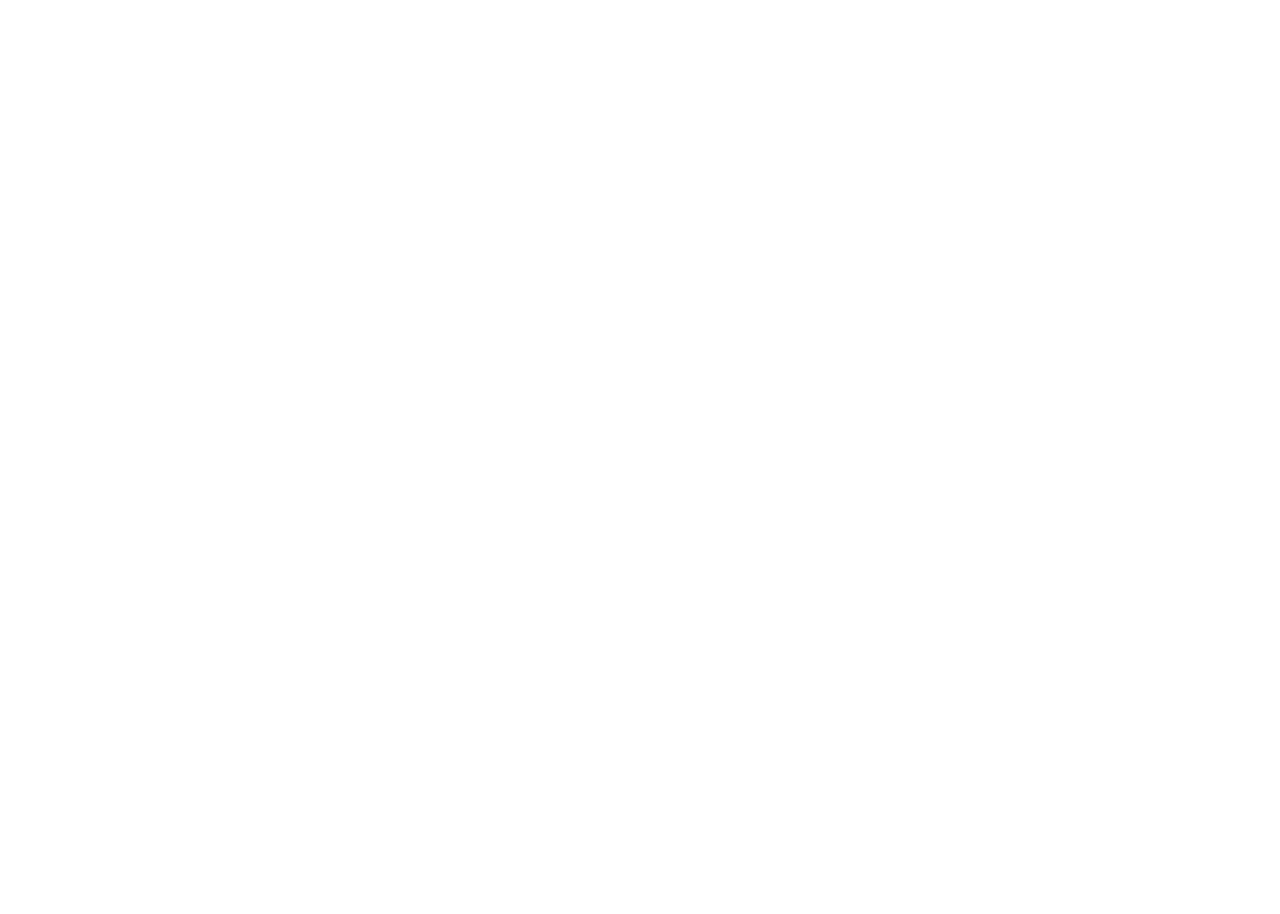
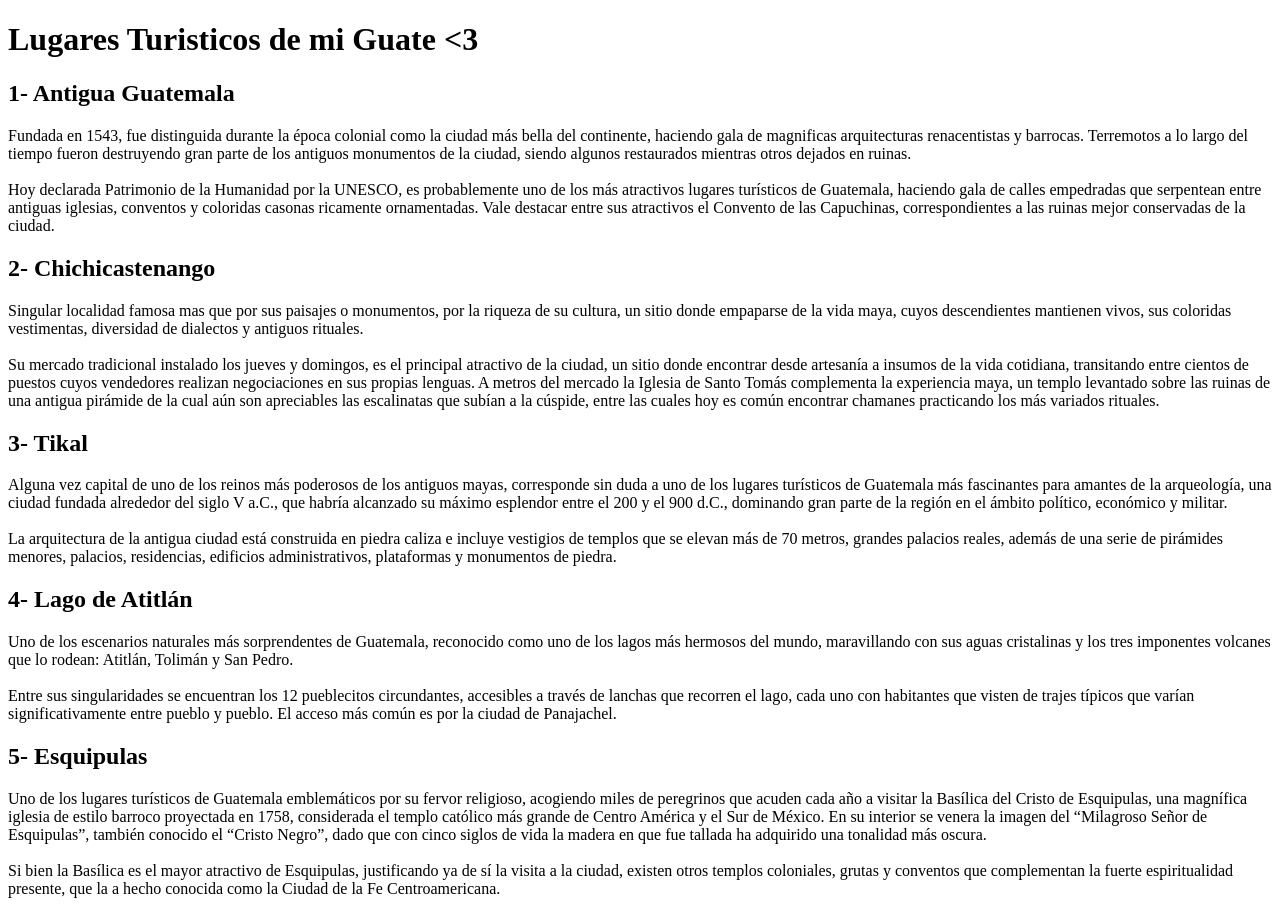
Before and after one commit to YorchRiv/Yorchriv.github.io, a plain HTML site: page index.html in a window 1280 px wide. Before the commit the page ends 800 px from the top, so only its background shows below. Drawn offline with Linux system fonts and the light colour scheme.

Commit message:
Carga de Contenido

```diff
--- a/index.html
+++ b/index.html
@@ -8,10 +8,70 @@
 </head>
 <body>
     <div id="container">
-
+        <h1>Lugares Turisticos de mi Guate <3</h1>
     </div>
     <div id="post">
+        <h2>1- Antigua Guatemala</h2>
+        <p>Fundada en 1543, fue distinguida durante la época colonial como la ciudad más
+            bella del continente, haciendo gala de magnificas arquitecturas renacentistas
+            y barrocas. Terremotos a lo largo del tiempo fueron destruyendo gran parte de
+            los antiguos monumentos de la ciudad, siendo algunos restaurados mientras otros
+            dejados en ruinas.
+            <br><br>
+            Hoy declarada Patrimonio de la Humanidad por la UNESCO, es probablemente uno
+            de los más atractivos lugares turísticos de Guatemala, haciendo gala de calles
+            empedradas que serpentean entre antiguas iglesias, conventos y coloridas casonas
+            ricamente ornamentadas. Vale destacar entre sus atractivos el Convento de las
+            Capuchinas, correspondientes a las ruinas mejor conservadas de la ciudad.</p>
 
+        <h2>2- Chichicastenango</h2>
+        <p>Singular localidad famosa mas que por sus paisajes o monumentos, por la riqueza de
+            su cultura, un sitio donde empaparse de la vida maya, cuyos descendientes mantienen
+            vivos, sus coloridas vestimentas, diversidad de dialectos y antiguos rituales.
+            <br><br>
+            Su mercado tradicional instalado los jueves y domingos, es el principal atractivo de
+            la ciudad, un sitio donde encontrar desde artesanía a insumos de la vida cotidiana,
+            transitando entre cientos de puestos cuyos vendedores realizan negociaciones en sus
+            propias lenguas. A metros del mercado la Iglesia de Santo Tomás complementa la
+            experiencia maya, un templo levantado sobre las ruinas de una antigua pirámide de la
+            cual aún son apreciables las escalinatas que subían a la cúspide, entre las cuales hoy
+            es común encontrar chamanes practicando los más variados rituales.</p>
+
+        <h2>3- Tikal</h2>
+        <p>Alguna vez capital de uno de los reinos más poderosos de los antiguos mayas,
+            corresponde sin duda a uno de los lugares turísticos de Guatemala más
+            fascinantes para amantes de la arqueología, una ciudad fundada alrededor del
+            siglo V a.C., que habría alcanzado su máximo esplendor entre el 200 y el 900
+            d.C., dominando gran parte de la región en el ámbito político, económico y
+            militar.
+            <br><br>
+            La arquitectura de la antigua ciudad está construida en piedra caliza e incluye
+            vestigios de templos que se elevan más de 70 metros, grandes palacios reales,
+            además de una serie de pirámides menores, palacios, residencias, edificios
+            administrativos, plataformas y monumentos de piedra.</p>
+
+        <h2>4- Lago de Atitlán</h2>
+        <p>Uno de los escenarios naturales más sorprendentes de Guatemala, reconocido como
+            uno de los lagos más hermosos del mundo, maravillando con sus aguas cristalinas
+             y los tres imponentes volcanes que lo rodean: Atitlán, Tolimán y San Pedro.
+            <br><br>
+            Entre sus singularidades se encuentran los 12 pueblecitos circundantes,
+            accesibles a través de lanchas que recorren el lago, cada uno con habitantes
+            que visten de trajes típicos que varían significativamente entre pueblo y pueblo.
+             El acceso más común es por la ciudad de Panajachel.</p>
+        <h2>5- Esquipulas</h2>
+        <p>Uno de los lugares turísticos de Guatemala emblemáticos por su fervor religioso,
+            acogiendo miles de peregrinos que acuden cada año a visitar la Basílica del
+            Cristo de Esquipulas, una magnífica iglesia de estilo barroco proyectada en
+            1758, considerada el templo católico más grande de Centro América y el Sur de
+            México. En su interior se venera la imagen del “Milagroso Señor de Esquipulas”,
+            también conocido el “Cristo Negro”, dado que con cinco siglos de vida la madera
+            en que fue tallada ha adquirido una tonalidad más oscura.
+            <br><br>
+            Si bien la Basílica es el mayor atractivo de Esquipulas, justificando ya de sí
+            la visita a la ciudad, existen otros templos coloniales, grutas y conventos que
+             complementan la fuerte espiritualidad presente, que la a hecho conocida como
+              la Ciudad de la Fe Centroamericana.</p>
     </div>
 </body>
 </html>
```
